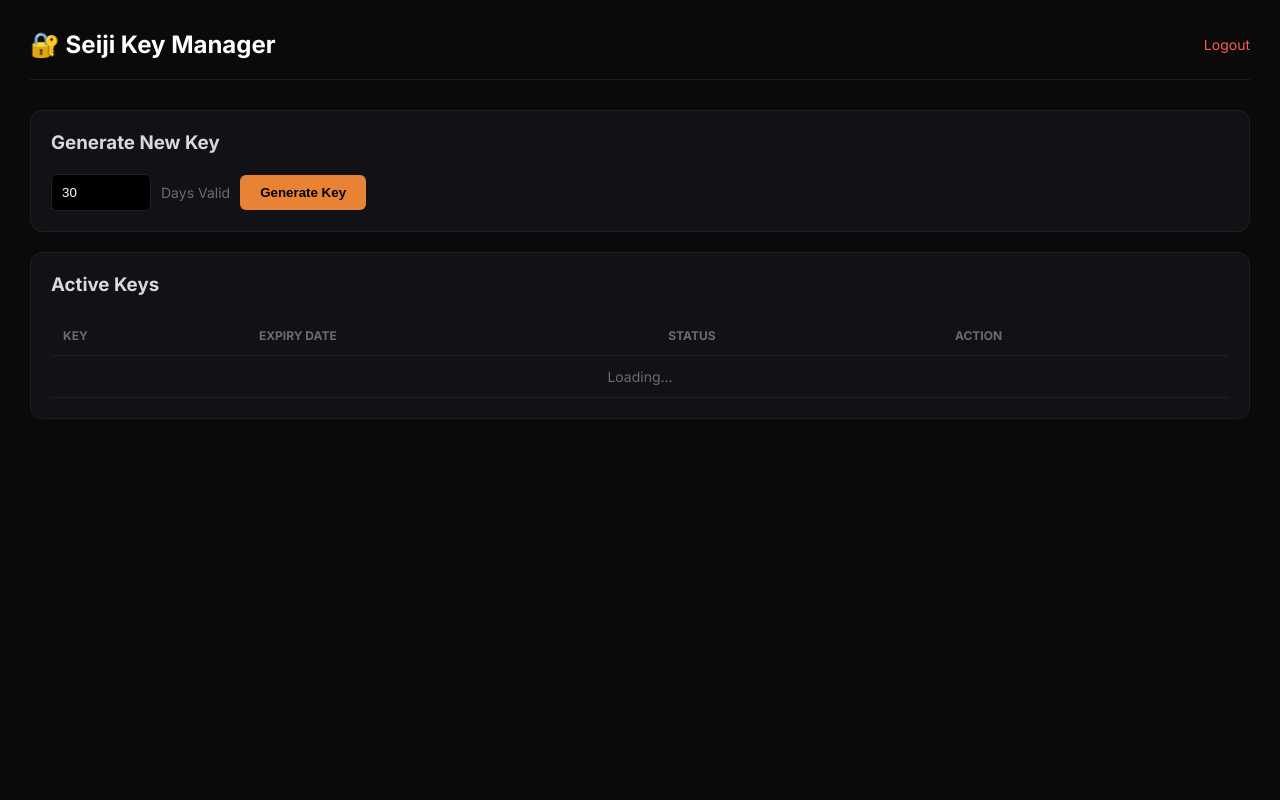
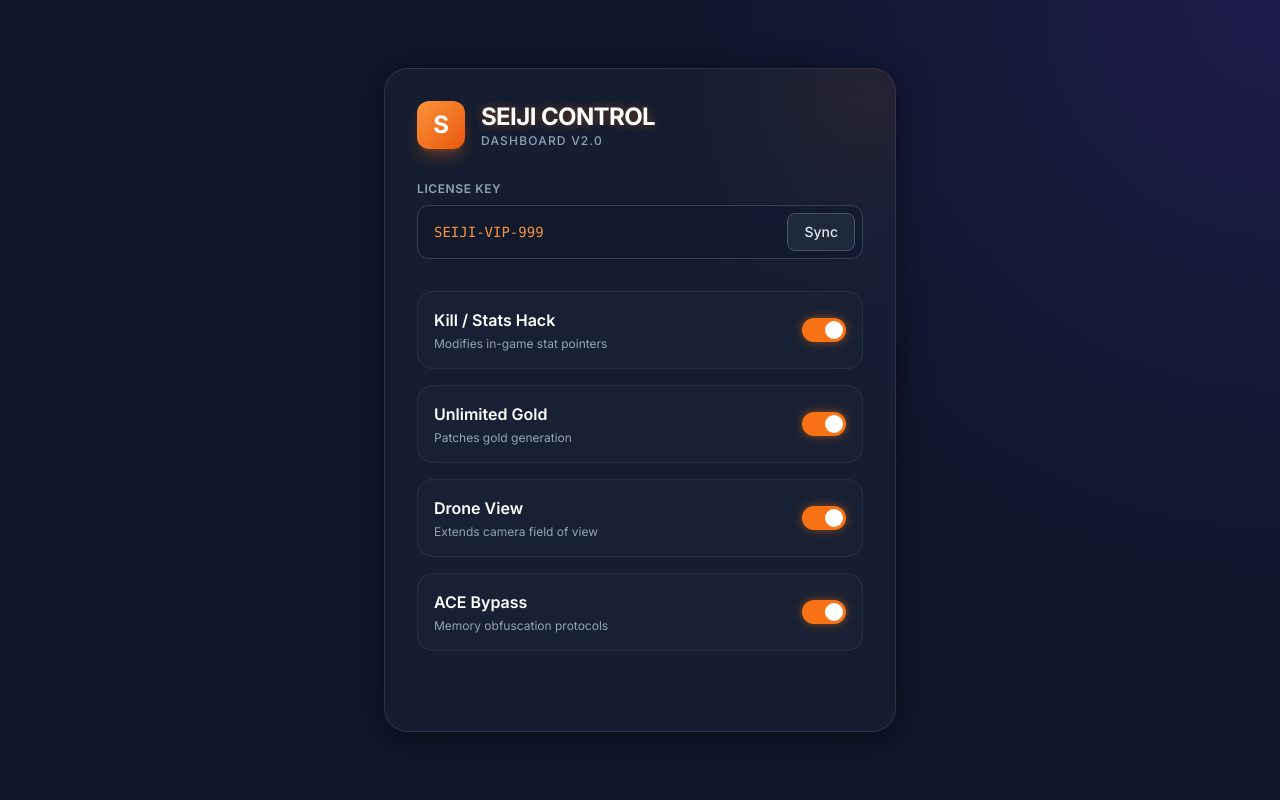
Before and after one commit to seijipromt-ai/seiji-control-panel, a Flask app: page / in a window 1280 px wide. Run offline with Flask 3, Linux system fonts and the light colour scheme; some libraries are stand-ins or nearby versions.

Commit message:
Update index.html

```diff
--- a/templates/index.html
+++ b/templates/index.html
@@ -1,109 +1,142 @@
-<!doctype html>
-<html lang="en">
+<!DOCTYPE html>
+<html lang="en" class="dark">
 <head>
-<meta charset="utf-8" />
-<meta name="viewport" content="width=device-width,initial-scale=1" />
-<title>Key Manager</title>
-<link href="https://fonts.googleapis.com/css2?family=Inter:wght@400;600;700&display=swap" rel="stylesheet">
+    <meta charset="UTF-8">
+    <meta name="viewport" content="width=device-width, initial-scale=1.0">
+    <title>SEIJI | Control Panel</title>
+    <script src="https://cdn.tailwindcss.com"></script>
+    <link href="https://fonts.googleapis.com/css2?family=Inter:wght@300;400;500;600;700&display=swap" rel="stylesheet">
     <style>
-  :root { --bg: #0a0a0b; --panel: #121216; --line: #1e1e24; --txt: #d8d8de; --dim: #6a6a76; --accent: #E88235; --mono: 'Inter', sans-serif; }
-  * { box-sizing: border-box; margin: 0; padding: 0; }
-  body { background: var(--bg); color: var(--txt); font-family: var(--mono); padding: 30px; }
-  .header { display: flex; justify-content: space-between; align-items: center; margin-bottom: 30px; border-bottom: 1px solid var(--line); padding-bottom: 20px; }
-  h1 { font-size: 24px; color: #fff; }
-  .logout { color: #ff5555; text-decoration: none; font-size: 14px; }
-  .card { background: var(--panel); padding: 20px; border-radius: 12px; border: 1px solid var(--line); margin-bottom: 20px; }
-  .form-row { display: flex; gap: 10px; align-items: center; }
-  input[type="number"] { padding: 10px; background: #000; border: 1px solid var(--line); color: #fff; border-radius: 6px; outline: none; width: 100px; }
-  button { padding: 10px 20px; background: var(--accent); color: #000; border: none; border-radius: 6px; font-weight: 700; cursor: pointer; transition: 0.2s; }
-  button:hover { filter: brightness(1.2); }
-  table { width: 100%; border-collapse: collapse; margin-top: 20px; }
-  th, td { padding: 12px; text-align: left; border-bottom: 1px solid var(--line); font-size: 14px; }
-  th { color: var(--dim); font-size: 12px; text-transform: uppercase; }
-  .key { font-family: monospace; color: #22c55e; font-weight: bold; letter-spacing: 1px; }
-  .status { padding: 4px 8px; border-radius: 4px; font-size: 11px; font-weight: bold; }
-  .status.active { background: rgba(34, 197, 94, 0.1); color: #22c55e; }
-  .status.expired { background: rgba(239, 68, 68, 0.1); color: #ef4444; }
-  .del-btn { background: transparent; color: #ef4444; border: 1px solid #ef4444; padding: 5px 10px; border-radius: 4px; cursor: pointer; font-size: 12px; }
-  .del-btn:hover { background: rgba(239, 68, 68, 0.1); }
+        body { font-family: 'Inter', sans-serif; background-color: #0f172a; background-image: radial-gradient(circle at top right, #1e1b4b 0%, transparent 40%), radial-gradient(circle at bottom left, #0f172a 0%, transparent 40%); }
+        .glass-panel { background: rgba(30, 41, 59, 0.4); backdrop-filter: blur(12px); border: 1px solid rgba(255, 255, 255, 0.1); box-shadow: 0 4px 30px rgba(0, 0, 0, 0.5); }
+        .toggle-switch { appearance: none; width: 44px; height: 24px; background-color: #334155; border-radius: 24px; position: relative; cursor: pointer; outline: none; transition: all 0.3s; }
+        .toggle-switch::after { content: ''; position: absolute; top: 3px; left: 3px; width: 18px; height: 18px; background-color: white; border-radius: 50%; transition: transform 0.3s cubic-bezier(0.175, 0.885, 0.32, 1.275); }
+        .toggle-switch:checked { background-color: #f97316; box-shadow: 0 0 10px rgba(249, 115, 22, 0.5); }
+        .toggle-switch:checked::after { transform: translateX(20px); }
+        .glow-text { text-shadow: 0 0 10px rgba(249, 115, 22, 0.4); }
     </style>
 </head>
-<body>
+<body class="text-slate-200 min-h-screen flex items-center justify-center p-6 antialiased">
 
-<div class="header">
-  <h1>🔐 Seiji Key Manager</h1>
-  <a href="/logout" class="logout">Logout</a>
+    <div class="glass-panel w-full max-w-lg rounded-3xl p-8 relative overflow-hidden">
+        <!-- Decorative gradients -->
+        <div class="absolute -top-10 -right-10 w-32 h-32 bg-orange-500 rounded-full mix-blend-multiply filter blur-3xl opacity-20 animate-blob"></div>
+
+        <!-- Header -->
+        <div class="flex items-center gap-4 mb-8">
+            <div class="w-12 h-12 rounded-xl bg-gradient-to-br from-orange-400 to-orange-600 flex items-center justify-center text-2xl font-bold text-white shadow-lg shadow-orange-500/30">
+                S
             </div>
-
-<div class="card">
-  <h3>Generate New Key</h3>
-  <br>
-  <div class="form-row">
-    <input type="number" id="days" value="30" min="1">
-    <span style="color: var(--dim); font-size: 14px;">Days Valid</span>
-    <button onclick="generateKey()">Generate Key</button>
+            <div>
+                <h1 class="text-2xl font-bold text-white glow-text tracking-tight">SEIJI CONTROL</h1>
+                <p class="text-xs text-slate-400 font-medium tracking-widest uppercase">Dashboard v2.0</p>
             </div>
         </div>
 
-<div class="card">
-  <h3>Active Keys</h3>
-  <table>
-    <thead>
-      <tr>
-        <th>Key</th>
-        <th>Expiry Date</th>
-        <th>Status</th>
-        <th>Action</th>
-      </tr>
-    </thead>
-    <tbody id="keyList">
-      <tr><td colspan="4" style="text-align:center; color:var(--dim);">Loading...</td></tr>
-    </tbody>
-  </table>
+        <!-- License Input -->
+        <div class="mb-8">
+            <label class="block text-xs font-semibold text-slate-400 uppercase tracking-wider mb-2">License Key</label>
+            <div class="relative">
+                <input type="text" id="keyInput" value="SEIJI-VIP-999" class="w-full bg-slate-900/50 border border-slate-700 text-orange-400 font-mono text-sm rounded-xl p-4 focus:outline-none focus:border-orange-500 focus:ring-1 focus:ring-orange-500 transition-all placeholder-slate-600" placeholder="Enter key...">
+                <button onclick="loadConfig()" class="absolute right-2 top-2 bottom-2 px-4 bg-slate-800 hover:bg-slate-700 text-sm font-medium rounded-lg border border-slate-600 transition-all">
+                    Sync
+                </button>
+            </div>
+        </div>
+
+        <!-- Features Grid -->
+        <div class="space-y-4">
+
+            <div class="flex items-center justify-between p-4 rounded-2xl bg-slate-800/40 border border-slate-700/50 hover:bg-slate-800/60 transition-all">
+                <div class="flex flex-col">
+                    <span class="font-semibold text-white">Kill / Stats Hack</span>
+                    <span class="text-xs text-slate-400 mt-1">Modifies in-game stat pointers</span>
+                </div>
+                <input type="checkbox" id="kill" class="toggle-switch" onchange="updateFeature('kill', this.checked)">
+            </div>
+
+            <div class="flex items-center justify-between p-4 rounded-2xl bg-slate-800/40 border border-slate-700/50 hover:bg-slate-800/60 transition-all">
+                <div class="flex flex-col">
+                    <span class="font-semibold text-white">Unlimited Gold</span>
+                    <span class="text-xs text-slate-400 mt-1">Patches gold generation</span>
+                </div>
+                <input type="checkbox" id="gold" class="toggle-switch" onchange="updateFeature('gold', this.checked)">
+            </div>
+
+            <div class="flex items-center justify-between p-4 rounded-2xl bg-slate-800/40 border border-slate-700/50 hover:bg-slate-800/60 transition-all">
+                <div class="flex flex-col">
+                    <span class="font-semibold text-white">Drone View</span>
+                    <span class="text-xs text-slate-400 mt-1">Extends camera field of view</span>
+                </div>
+                <input type="checkbox" id="drone" class="toggle-switch" onchange="updateFeature('drone', this.checked)">
+            </div>
+
+            <div class="flex items-center justify-between p-4 rounded-2xl bg-slate-800/40 border border-slate-700/50 hover:bg-slate-800/60 transition-all">
+                <div class="flex flex-col">
+                    <span class="font-semibold text-white">ACE Bypass</span>
+                    <span class="text-xs text-slate-400 mt-1">Memory obfuscation protocols</span>
+                </div>
+                <input type="checkbox" id="bypass" class="toggle-switch" onchange="updateFeature('bypass', this.checked)">
+            </div>
+
+        </div>
+
+        <!-- Status -->
+        <div id="statusContainer" class="mt-6 text-center opacity-0 transition-opacity duration-300">
+            <span id="statusText" class="text-sm font-medium"></span>
+        </div>
     </div>
 
     <script>
-  async function loadKeys() {
-    const res = await fetch('/api/keys');
+        const API_URL = window.location.origin + '/api';
+
+        async function loadConfig() {
+            const key = document.getElementById('keyInput').value;
+            try {
+                const res = await fetch(`${API_URL}/config?key=${key}`);
                 const data = await res.json();
-    const tbody = document.getElementById('keyList');
 
-    if(data.length === 0) {
-      tbody.innerHTML = '<tr><td colspan="4" style="text-align:center; color:var(--dim);">No keys generated yet.</td></tr>';
-      return;
+                if (data.status) {
+                    document.getElementById('kill').checked = data.features.kill;
+                    document.getElementById('gold').checked = data.features.gold;
+                    document.getElementById('drone').checked = data.features.drone;
+                    document.getElementById('bypass').checked = data.features.bypass;
+                    showStatus("Configuration Synced", false);
+                } else {
+                    showStatus("Invalid or Expired Key", true);
                 }
-
-    tbody.innerHTML = data.map(k => `
-      <tr>
-        <td class="key">${k.key}</td>
-        <td>${k.expiry}</td>
-        <td><span class="status ${k.status}">${k.status.toUpperCase()}</span></td>
-        <td><button class="del-btn" onclick="deleteKey('${k.key}')">REVOKE</button></td>
-      </tr>
-    `).join('');
-  }
-
-  async function generateKey() {
-    const days = document.getElementById('days').value;
-    const res = await fetch('/api/generate', {
-      method: 'POST',
-      headers: {'Content-Type': 'application/json'},
-      body: JSON.stringify({ days: days })
-    });
-    const data = await res.json();
-    if(data.ok) {
-      alert("✅ KEY GENERATED:\n\n" + data.key);
-      loadKeys();
+            } catch (err) {
+                showStatus("Connection failed", true);
             }
         }
 
-  async function deleteKey(key) {
-    if(!confirm("Revoke this key immediately?")) return;
-    await fetch('/api/delete/' + key, { method: 'DELETE' });
-    loadKeys();
+        async function updateFeature(feature, state) {
+            const key = document.getElementById('keyInput').value;
+            try {
+                const res = await fetch(`${API_URL}/update`, {
+                    method: 'POST',
+                    headers: {'Content-Type': 'application/json'},
+                    body: JSON.stringify({key: key, feature: feature, state: state})
+                });
+                const data = await res.json();
+                if(data.status) showStatus(`${feature.toUpperCase()} is now ${state ? 'ENABLED' : 'DISABLED'}`, false);
+            } catch (err) {
+                showStatus("Failed to update", true);
+            }
         }
 
-  loadKeys();
+        function showStatus(msg, isError) {
+            const container = document.getElementById('statusContainer');
+            const text = document.getElementById('statusText');
+
+            text.innerText = msg;
+            text.className = isError ? "text-sm font-medium text-red-400" : "text-sm font-medium text-emerald-400";
+
+            container.classList.remove('opacity-0');
+            setTimeout(() => container.classList.add('opacity-0'), 3000);
+        }
+
+        window.onload = loadConfig;
     </script>
 </body>
 </html>
```
Lines whose indentation alone changed are shown as unchanged.
